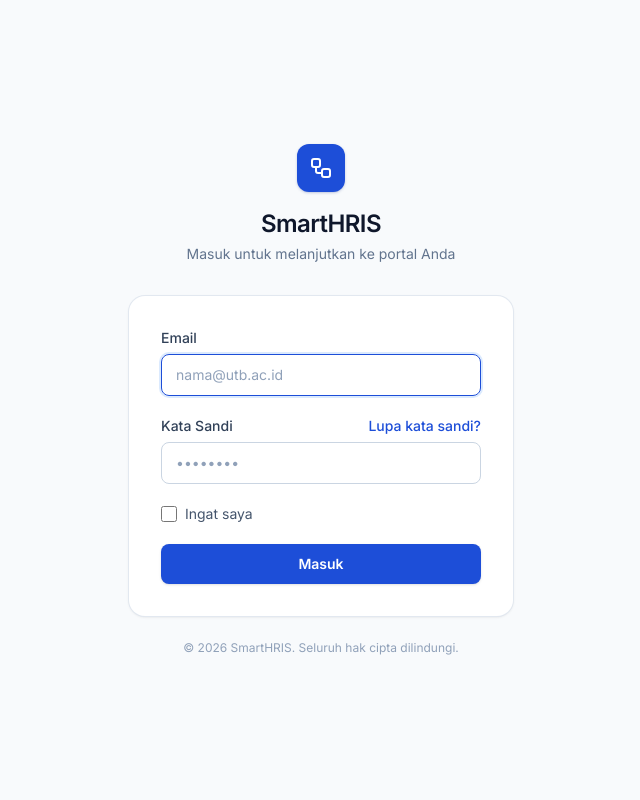
After one commit to rizalsofiana/performance-and-bottleneck-system, a Laravel app: page /login in a window 1280 px wide. The commit adds this page. Shown: the whole page, without its empty margins (319-959 px from the left). Run offline with Laravel 12, Linux system fonts and the light colour scheme; style sheets or scripts are compiled from the project's sources.

Commit message:
set layout and content for login page

```diff
--- a/resources/css/app.css
+++ b/resources/css/app.css
@@ -7,3 +7,39 @@
     --font-sans: 'Instrument Sans', ui-sans-serif, system-ui, sans-serif, 'Apple Color Emoji', 'Segoe UI Emoji',
         'Segoe UI Symbol', 'Noto Color Emoji';
 }
+
+/* ==========================================================================
+   Auth Layout — tema warna brand
+   (dipakai oleh resources/views/layouts/auth.blade.php dan halaman turunannya)
+   Catatan: halaman auth murni HTML/Blade/CSS, TIDAK bergantung pada JS apa pun.
+   ========================================================================== */
+@theme {
+    --color-brand: #1d4ed8;
+    --color-brand-dark: #1538a8;
+}
+
+.auth-shell {
+    font-family: 'Inter', ui-sans-serif, system-ui, sans-serif;
+}
+
+html {
+    scroll-behavior: smooth;
+}
+
+/* Fokus keyboard yang jelas */
+:focus-visible {
+    outline: 2px solid #3b82f6;
+    outline-offset: 2px;
+}
+input:focus-visible {
+    outline: none;
+}
+
+@media (prefers-reduced-motion: reduce) {
+    *,
+    *::before,
+    *::after {
+        animation-duration: 0.01ms !important;
+        transition-duration: 0.01ms !important;
+    }
+}
--- /dev/null
+++ b/resources/views/auth/login.blade.php
@@ -0,0 +1,65 @@
+@extends('layouts.auth')
+
+@section('title', 'Masuk')
+
+@section('content')
+
+  <div class="w-full max-w-sm">
+
+    {{-- Logo & judul --}}
+    <div class="mb-8 text-center">
+      <div class="mx-auto flex size-12 items-center justify-center rounded-xl bg-brand text-white shadow-sm shadow-blue-900/20">
+        <svg xmlns="http://www.w3.org/2000/svg" viewBox="0 0 24 24" fill="none" stroke="currentColor" stroke-width="2" stroke-linecap="round" stroke-linejoin="round" class="size-6" aria-hidden="true">
+          <rect width="8" height="8" x="3" y="3" rx="2"/><path d="M7 11v4a2 2 0 0 0 2 2h4"/><rect width="8" height="8" x="13" y="13" rx="2"/>
+        </svg>
+      </div>
+      <h1 class="mt-4 text-2xl font-semibold tracking-tight text-slate-900">SmartHRIS</h1>
+      <p class="mt-1 text-sm text-slate-500">Masuk untuk melanjutkan ke portal Anda</p>
+    </div>
+
+    {{-- Kartu form --}}
+    <div class="rounded-2xl bg-white p-8 shadow-sm ring-1 ring-slate-200">
+
+      @if ($errors->any())
+        <div class="mb-5 rounded-lg border border-rose-200 bg-rose-50 px-4 py-3 text-sm text-rose-700">
+          {{ $errors->first() }}
+        </div>
+      @endif
+
+      <form method="POST" action="{{ route('login') }}" class="space-y-5">
+        @csrf
+
+        <div>
+          <label for="email" class="block text-sm font-medium text-slate-700">Email</label>
+          <input id="email" name="email" type="email" required autofocus autocomplete="username"
+                 value="{{ old('email') }}"
+                 placeholder="nama@utb.ac.id"
+                 class="mt-1.5 block w-full rounded-lg border border-slate-300 px-3.5 py-2.5 text-sm text-slate-900 placeholder:text-slate-400 focus:border-brand focus:outline-none focus:ring-2 focus:ring-blue-100" />
+        </div>
+
+        <div>
+          <div class="flex items-center justify-between">
+            <label for="password" class="block text-sm font-medium text-slate-700">Kata Sandi</label>
+            <a href="#" class="text-sm font-medium text-brand hover:text-brand-dark">Lupa kata sandi?</a>
+          </div>
+          <input id="password" name="password" type="password" required autocomplete="current-password"
+                 placeholder="••••••••"
+                 class="mt-1.5 block w-full rounded-lg border border-slate-300 px-3.5 py-2.5 text-sm text-slate-900 placeholder:text-slate-400 focus:border-brand focus:outline-none focus:ring-2 focus:ring-blue-100" />
+        </div>
+
+        <label class="flex items-center gap-2 text-sm text-slate-600">
+          <input type="checkbox" name="remember" class="size-4 rounded border-slate-300 text-brand focus:ring-brand" />
+          Ingat saya
+        </label>
+
+        <button type="submit"
+                class="w-full rounded-lg bg-brand px-4 py-2.5 text-sm font-semibold text-white shadow-sm transition hover:bg-brand-dark focus:outline-none focus-visible:ring-2 focus-visible:ring-offset-2 focus-visible:ring-brand">
+          Masuk
+        </button>
+      </form>
+    </div>
+
+    <p class="mt-6 text-center text-xs text-slate-400">&copy; {{ date('Y') }} SmartHRIS. Seluruh hak cipta dilindungi.</p>
+  </div>
+
+@endsection
--- /dev/null
+++ b/resources/views/layouts/auth.blade.php
@@ -0,0 +1,22 @@
+<!DOCTYPE html>
+<html lang="id">
+<head>
+  <meta charset="UTF-8" />
+  <meta name="viewport" content="width=device-width, initial-scale=1.0" />
+  <title>@yield('title', 'Masuk') — SmartHRIS</title>
+
+  <link rel="preconnect" href="https://fonts.googleapis.com" />
+  <link rel="preconnect" href="https://fonts.gstatic.com" crossorigin />
+  <link href="https://fonts.googleapis.com/css2?family=Inter:wght@400;500;600;700;800&display=swap" rel="stylesheet" />
+
+  @vite(['resources/css/app.css'])
+
+  @stack('styles')
+</head>
+
+<body class="auth-shell min-h-screen bg-slate-50 text-slate-800 antialiased">
+  <div class="flex min-h-screen flex-col items-center justify-center px-4 py-10">
+    @yield('content')
+  </div>
+</body>
+</html>
--- a/routes/web.php
+++ b/routes/web.php
@@ -5,3 +5,21 @@ use Illuminate\Support\Facades\Route;
 Route::get('/', function () {
     return view('welcome');
 });
+
+Route::get('/login', function () {
+    return view('auth.login');
+})->name('login');
+
+// TODO: ganti dengan AuthController::login (Sanctum/session) setelah modul
+// autentikasi backend dibangun. Untuk saat ini hanya placeholder agar form
+// (murni HTML, tanpa JavaScript) bisa di-submit dan diarahkan ke dashboard.
+Route::post('/login', function () {
+    return redirect()->route('dashboard');
+});
+
+// TODO: ganti dengan halaman dashboard SmartHRIS yang sesungguhnya
+// setelah modul dashboard dikonversi ke Blade (saat ini masih placeholder
+// agar redirect setelah login tidak mengarah ke halaman 404).
+Route::get('/dashboard', function () {
+    return view('welcome');
+})->name('dashboard');
```
